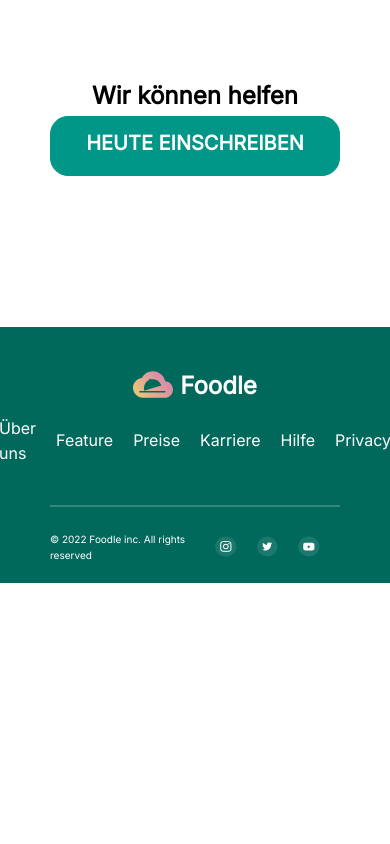
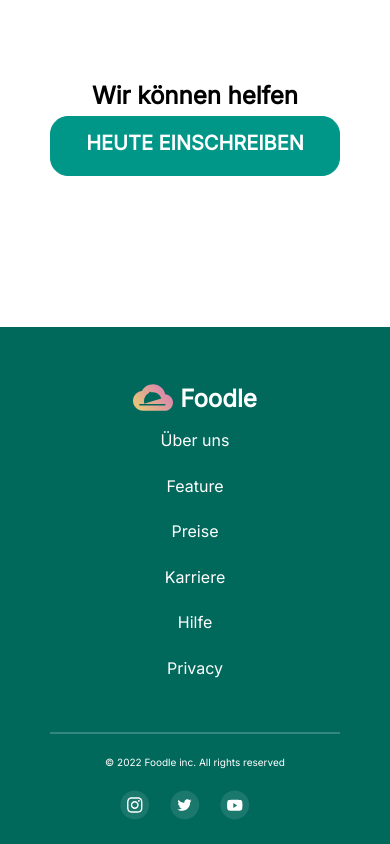
Before and after one commit to AAlber/Foodle-Landing, a Next.js app: page / in a window 390 px wide. Shown: the part 2397-3241 px from the top of the page. Before the commit the page ends 2980 px from the top, so only its background shows below. Built offline with nearby package versions, Linux system fonts and the light colour scheme.

Commit message:
style: make footer full responsive

```diff
--- a/components/Layout/Footer.module.scss
+++ b/components/Layout/Footer.module.scss
@@ -1,16 +1,18 @@
+@use '../../styles/abstracts/mixins';
+
 .footer {
   height: 256px;
   padding: 5rem;
   background-color: #00695c;
 
-    &__main{
+  &__main {
     // display: flex;
     height: 13rem;
     // margin-bottom: 10rem;
     border-bottom: 2px solid rgb(255, 255, 255, 0.2);
     padding-bottom: 5rem;
-
-    }:nth-child(2){
+  }
+  :nth-child(2) {
     // margin-top: 2rem;
     gap: 2rem;
   }
@@ -20,6 +22,10 @@
     margin-top: 0.3rem;
     margin-left: 0.7rem;
     color: #ffffff;
+  }
+
+  &__elements {
+    display: flex;
   }
 
   &__end {
@@ -40,7 +46,7 @@
     }
 
     img:hover {
-            opacity: 50%
+      opacity: 50%;
     }
 
     &--socials {
@@ -48,4 +54,22 @@
       margin-right: 2rem;
     }
   }
+  @include mixins.mobile {
+    height: auto;
+    padding: auto;
+    &__main {
+      height: auto;
+      border-bottom: 2px solid rgb(255, 255, 255, 0.2);
+      padding-bottom: auto;
     }
+    &__elements {
+      flex-direction: column;
+      gap: 2rem;
+    }
+    &__end {
+      margin-top: 2rem;
+      flex-direction: column;
+      gap: 2rem;
+    }
+  }
+}
--- a/components/Layout/Footer.tsx
+++ b/components/Layout/Footer.tsx
@@ -17,10 +17,10 @@ const Footer = () => {
     <div className={styles['footer']}>
       <div className={styles['footer__main'] + ' flex-center__column'}>
         <div className="flex-center">
-          <Image src={'/foodle_logo.svg'} width={40} height={29} />
+          <Image src={'/foodle_logo.svg'} alt="foodle logo" width={40} height={29} />
           <h3 className={styles['footer__logo'] + ' logo-text'}>Foodle</h3>
         </div>
-        <div className="flex-center mt-one">
+        <div className={styles['footer__elements'] + ' flex-center mt-one'}>
           <Link href={'/'}>
             <a className="body-text">{about}</a>
           </Link>
@@ -44,9 +44,9 @@ const Footer = () => {
       <div className={styles['footer__end']}>
         <a>© 2022 Foodle inc. All rights reserved</a>
         <div className={styles['footer__end--socials'] + ' flex-center'}>
-          <Image src={'/instagram.svg'} width={30} height={30} />
-          <Image src={'/twitter.svg'} width={30} height={30} />
-          <Image src={'/youtube.svg'} width={30} height={30} />
+          <Image src={'/instagram.svg'} alt="instagram logo" width={30} height={30} />
+          <Image src={'/twitter.svg'} alt="twitter logo" width={30} height={30} />
+          <Image src={'/youtube.svg'} alt="youtube logo" width={30} height={30} />
         </div>
       </div>
     </div>
```
Lines whose indentation alone changed are shown as unchanged.
